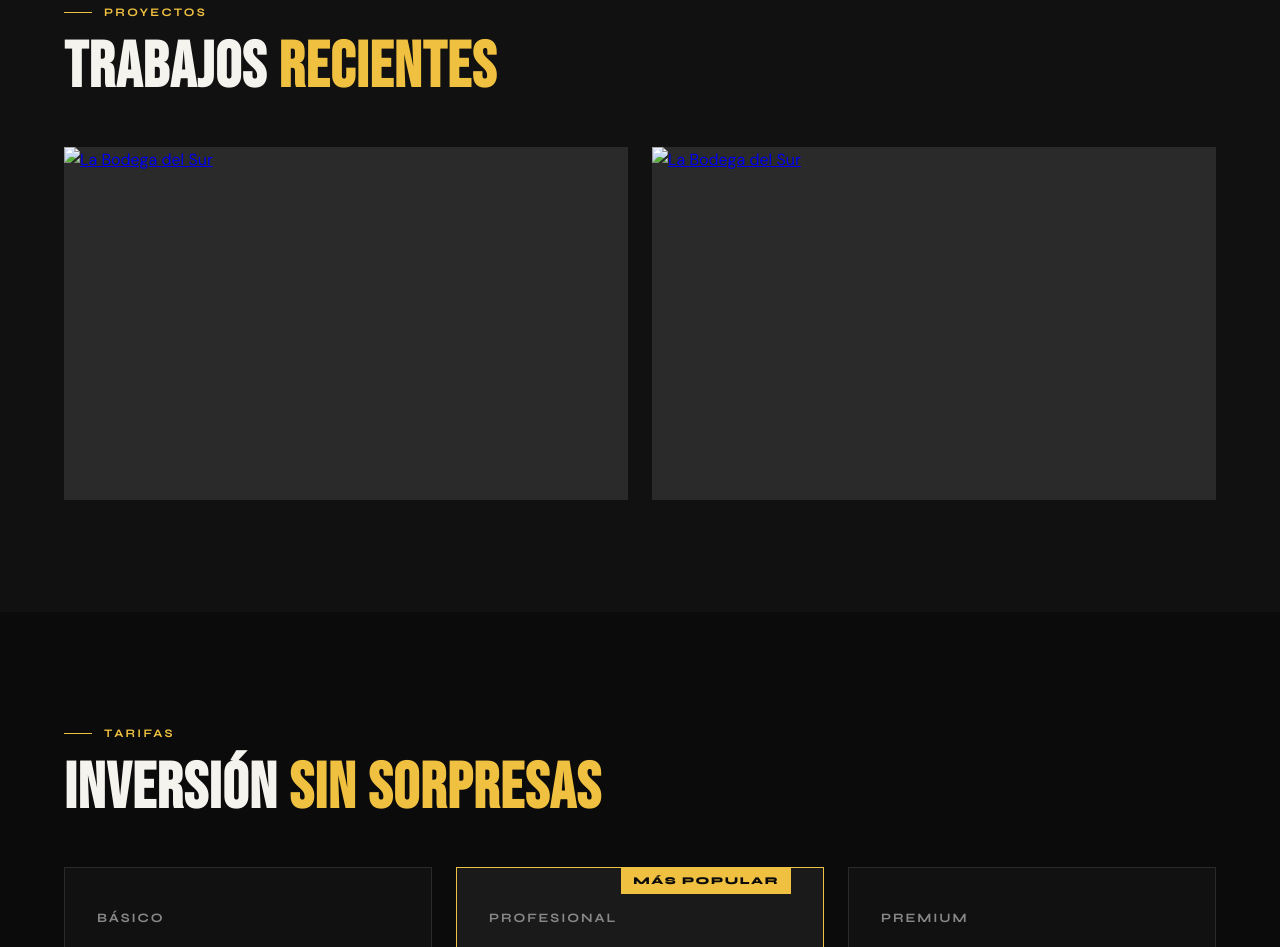
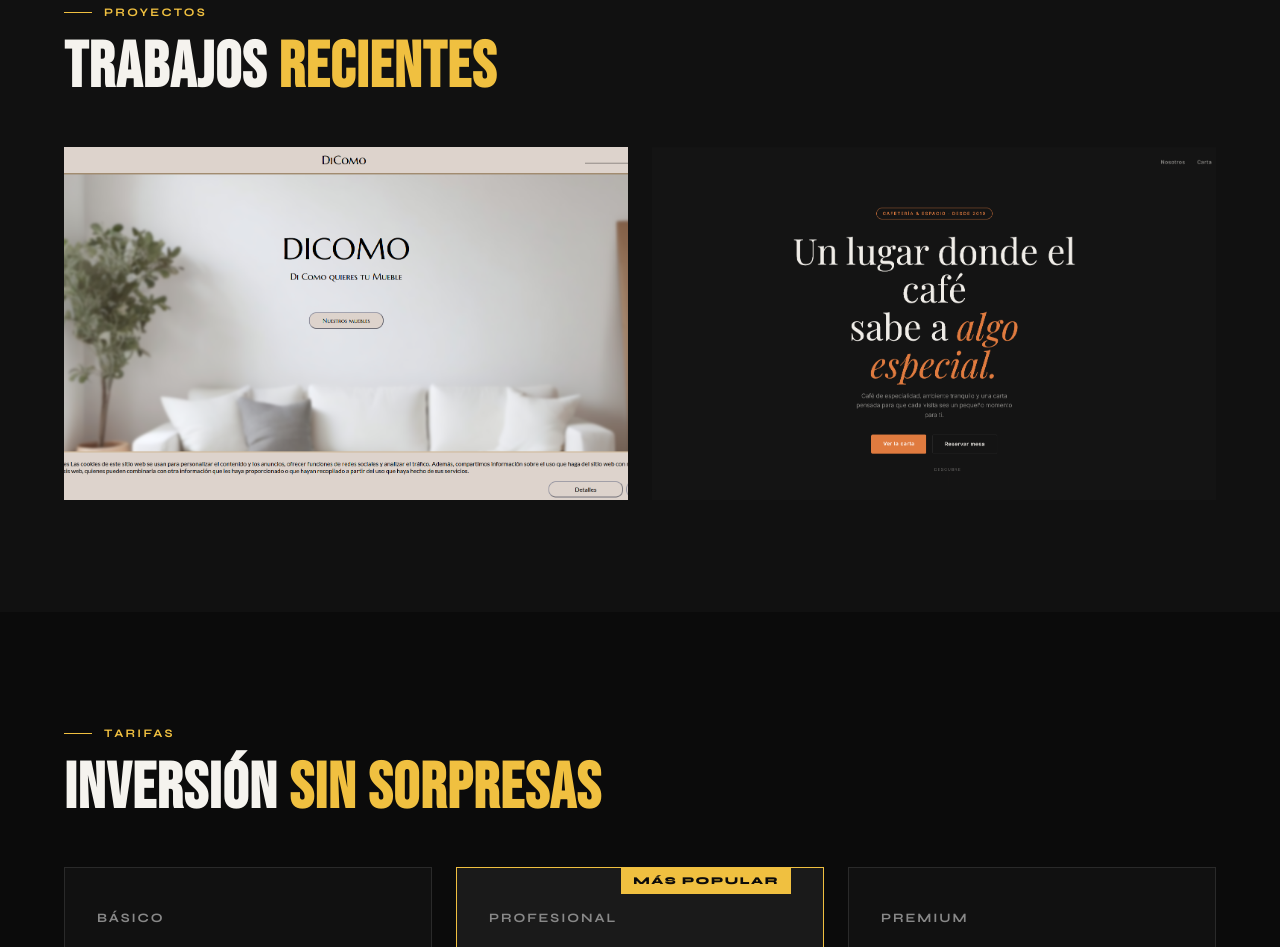
Before and after one commit to JoseManuelbg/Portfolio, a plain HTML site: page index.html in a window 1280 px wide. Shown: the part 1608-2555 px from the top of the page. Drawn offline with Linux system fonts and the light colour scheme; the site is published under a folder, as on GitHub Pages, so addresses that start at the root find nothing.

Commit message:
Fix image source paths in index.html

```diff
--- a/index.html
+++ b/index.html
@@ -91,7 +91,7 @@
   <div class="work-grid">
 
     <a class="work-item reveal reveal-delay-1" href="https://josemanuelbg.github.io/Trabajo-LDM/" target="_blank">
-        <img src="/media/dicomo.png" alt="La Bodega del Sur" style="width:100%; height:100%; object-fit:cover; display:block; ">
+        <img src="media/dicomo.png" alt="La Bodega del Sur" style="width:100%; height:100%; object-fit:cover; display:block; ">
       <div class="work-overlay">
         <div class="work-tag">Tienda de muebles</div>
         <div class="work-title">Dicomo</div>
@@ -99,7 +99,7 @@
     </a>
 
     <a class="work-item reveal reveal-delay-2" href="https://josemanuelbg.github.io/Cafe-Demo/" target="_blank">
-              <img src="/media/AromaCafe.png" alt="La Bodega del Sur" style="width:100%; height:100%; object-fit:cover; display:block; ">
+              <img src="media/AromaCafe.png" alt="La Bodega del Sur" style="width:100%; height:100%; object-fit:cover; display:block; ">
 
       <div class="work-overlay">
         <div class="work-tag">Cafeteria</div>
```
